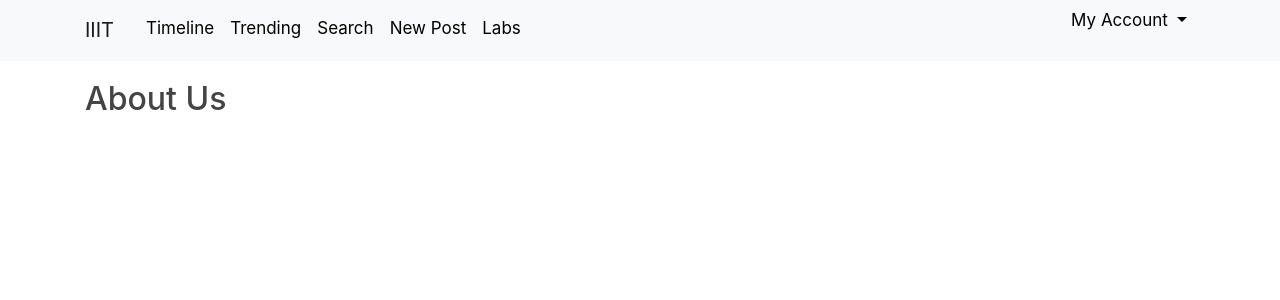
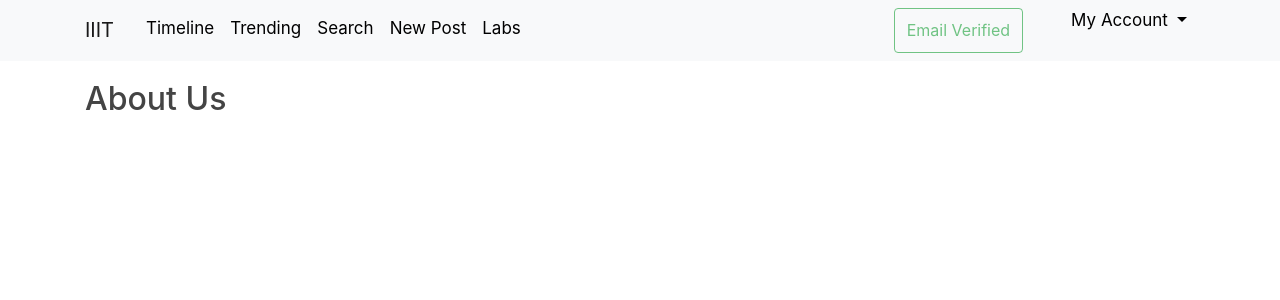
Before and after one commit to Salt-Peter/sce-proj, a Flask app: page /about in a window 1280 px wide. Shown: the top 300 px of the page. Run offline with Flask 2, Linux system fonts and the light colour scheme; a user stored in the database is signed in; some libraries are stand-ins or nearby versions.

Commit message:
email verification added

```diff
--- a/iiit_research/routes.py
+++ b/iiit_research/routes.py
@@ -3,8 +3,9 @@ import secrets
 
 from flask import render_template, url_for, flash, redirect, request
 from flask_login import login_user, current_user, logout_user, login_required
+from flask_mail import Message
 
-from iiit_research import app, db, bcrypt
+from iiit_research import app, db, bcrypt, mail
 from iiit_research.forms import RegistrationForm, LoginForm, UpdateAccountForm, PostForm
 from iiit_research.models import User, Post, Subscription, Interest, Lab, PendingApproval
 
@@ -62,6 +63,15 @@ def post_detail(post_id):
     post = Post.query.get_or_404(post_id)
     return render_template('post_detail.html', post=post, title=post.title)
 
+def send_verify_email(user):
+    print("SENDING EMAIL VERIFICATION LINK")
+    token = user.generate_verification_token()
+    msg = Message('Email Verification', sender='noreply@demo.com', recipients=[user.email])
+    msg.body = f'''To reset your password, visit the following link:
+{url_for('verify_email', token=token, _external=True)}
+If you did not make this request then simply ignore this email and no changes will be made.
+'''
+    mail.send(msg)
 
 @app.route("/register", methods=['GET', 'POST'])
 def register():
@@ -82,6 +92,7 @@ def register():
         db.session.add(user)
         db.session.commit()
         flash(f'Your account is created! You can login Now.', 'success')
+        send_verify_email(user)
         return redirect(url_for('login'))
     # else:
     #     flash(f'Wrong information!', 'danger')
@@ -345,3 +356,16 @@ def lab_detail(lab_id):
 @login_required
 def trending():
     return render_template('trending.html')
+
+@app.route('/verify/<token>', methods=['GET', 'POST'])
+@login_required
+def verify_email(token):
+    user = User.verify_token(token)
+    if user is None:
+        flash('That is an invalid token','warning')
+    else:
+        flash('Your email is verified','success')
+        current_user.email_verify = True
+        db.session.commit()
+
+    return render_template('verify.html', title='Email Verification')
--- a/iiit_research/templates/layout.html
+++ b/iiit_research/templates/layout.html
@@ -37,6 +37,14 @@
                 <!-- Navbar Right Side -->
                 <div class="navbar-nav">
                     <div class="navbar-nav ml-auto">
+                            {% if current_user.is_authenticated %}
+                            {% if current_user.email_verify %}
+                            <!-- <span class="badge badge-pill badge-success">Email Verified</span> -->
+                            <button type="button" class="btn btn-outline-success disabled">Email Verified</button>
+                            {% else %}
+                            <button type="button" class="btn btn-outline-danger disabled">Email Not Verified</button>
+                            {% endif %}
+                            {% endif %}
                         <ul class="nav-item dropdown ml-auto">
                             <a class="nav-link dropdown-toggle" href="#" id="navbarDropdownMenuLink"
                                data-toggle="dropdown" aria-haspopup="true" aria-expanded="false">
--- /dev/null
+++ b/iiit_research/templates/verify.html
@@ -0,0 +1,3 @@
+{% extends "layout.html" %}
+{% block content %}
+{% endblock content %}
--- a/requirements.txt
+++ b/requirements.txt
@@ -14,3 +14,4 @@ six==1.11.0
 SQLAlchemy==1.2.13
 Werkzeug==0.14.1
 WTForms==2.2.1
+flask-mail
```
Also changed, not shown: iiit_research/__init__.py (+8 -0 lines), iiit_research/models.py (+16 -1 lines), sql_dumps/main_user.sql (+6 -6 lines), iiit_research/site.db.
